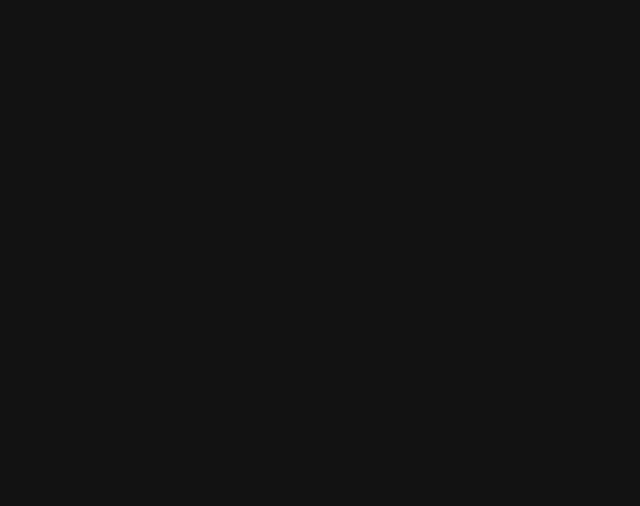
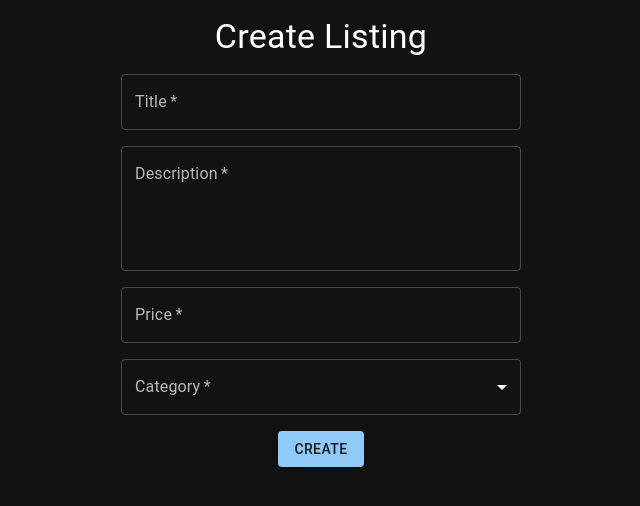
Before and after one commit to TribeWriter666/new-app, a React (Create React App) app: page /create-listing in a window 1280 px wide. Before the commit this address had no page. Shown: the top 506 px of the page, without its empty margins (319-959 px from the left). Built offline with nearby package versions, Linux system fonts and the light colour scheme.

Commit message:
Added CreateListings so users can create listings

```diff
--- a/src/App.js
+++ b/src/App.js
@@ -5,7 +5,7 @@ import { ThemeProvider, createTheme } from "@mui/material/styles";
 import { BrowserRouter as Router, Route, Routes } from "react-router-dom";
 import HomePage from "./Home";
 import ResultsUI from "./ResultsUI";
-import { CssBaseline } from "@mui/material";
+import CreateListing from "./components/listings/CreateListings";
 
 function App() {
   const [darkMode, setDarkMode] = useState(true);
@@ -47,6 +47,7 @@ function App() {
                 <ResultsUI darkMode={darkMode} setDarkMode={setDarkMode} />
               }
             />
+            <Route path="/create-listing" element={<CreateListing />} />
           </Routes>
         </Container>
       </Router>
--- a/src/components/auth/UserAvatar.js
+++ b/src/components/auth/UserAvatar.js
@@ -2,6 +2,7 @@ import React, { useState } from "react";
 import { Avatar, Menu, MenuItem, IconButton } from "@mui/material";
 import NightsStayIcon from "@mui/icons-material/NightsStay";
 import Brightness7Icon from "@mui/icons-material/Brightness7";
+import { Link } from "react-router-dom";
 
 function UserAvatar({ darkMode, setDarkMode, auth, setAuth }) {
   const [anchorEl, setAnchorEl] = useState(null);
@@ -41,6 +42,9 @@ function UserAvatar({ darkMode, setDarkMode, auth, setAuth }) {
         <MenuItem onClick={handleClose}>Purchased</MenuItem>
         <MenuItem onClick={handleClose}>Listings</MenuItem>
         <MenuItem onClick={handleClose}>Settings</MenuItem>
+        <MenuItem component={Link} to="/create-listing" onClick={handleClose}>
+          Create Listing
+        </MenuItem>
         <MenuItem onClick={handleDarkModeToggle}>
           {darkMode ? <Brightness7Icon /> : <NightsStayIcon />} Night Mode
         </MenuItem>
--- /dev/null
+++ b/src/components/listings/CreateListings.js
@@ -0,0 +1,89 @@
+// src/components/listings/CreateListing.js
+import React, { useState } from "react";
+import {
+  Box,
+  TextField,
+  Button,
+  FormControl,
+  InputLabel,
+  Select,
+  MenuItem,
+  Typography,
+} from "@mui/material";
+
+function CreateListing() {
+  const [title, setTitle] = useState("");
+  const [description, setDescription] = useState("");
+  const [price, setPrice] = useState("");
+  const [category, setCategory] = useState("");
+
+  const handleSubmit = async (event) => {
+    event.preventDefault();
+    // Handle form submission and interact with the server to create a new listing
+    // For example, you could call your API endpoint here to create a new listing
+  };
+
+  return (
+    <Box
+      component="form"
+      onSubmit={handleSubmit}
+      sx={{
+        display: "flex",
+        flexDirection: "column",
+        alignItems: "center",
+        width: "100%",
+        maxWidth: "400px",
+        margin: "auto",
+        padding: 2,
+      }}
+    >
+      <Typography variant="h4" sx={{ marginBottom: 2 }}>
+        Create Listing
+      </Typography>
+      <TextField
+        label="Title"
+        value={title}
+        onChange={(e) => setTitle(e.target.value)}
+        fullWidth
+        required
+        sx={{ marginBottom: 2 }}
+      />
+      <TextField
+        label="Description"
+        value={description}
+        onChange={(e) => setDescription(e.target.value)}
+        fullWidth
+        multiline
+        rows={4}
+        required
+        sx={{ marginBottom: 2 }}
+      />
+      <TextField
+        label="Price"
+        value={price}
+        onChange={(e) => setPrice(e.target.value)}
+        fullWidth
+        required
+        sx={{ marginBottom: 2 }}
+      />
+      <FormControl fullWidth required sx={{ marginBottom: 2 }}>
+        <InputLabel id="category-label">Category</InputLabel>
+        <Select
+          labelId="category-label"
+          value={category}
+          onChange={(e) => setCategory(e.target.value)}
+        >
+          {/* Add your categories here */}
+          <MenuItem value="electronics">Electronics</MenuItem>
+          <MenuItem value="clothing">Clothing</MenuItem>
+          <MenuItem value="sports">Sports</MenuItem>
+        </Select>
+      </FormControl>
+      <Button type="submit" variant="contained" color="primary">
+        Create
+      </Button>
+    </Box>
+  );
+}
+
+export default CreateListing;
```
Also changed, not shown: src/components/products/AddProductForm.js (added, +58 -0 lines).
